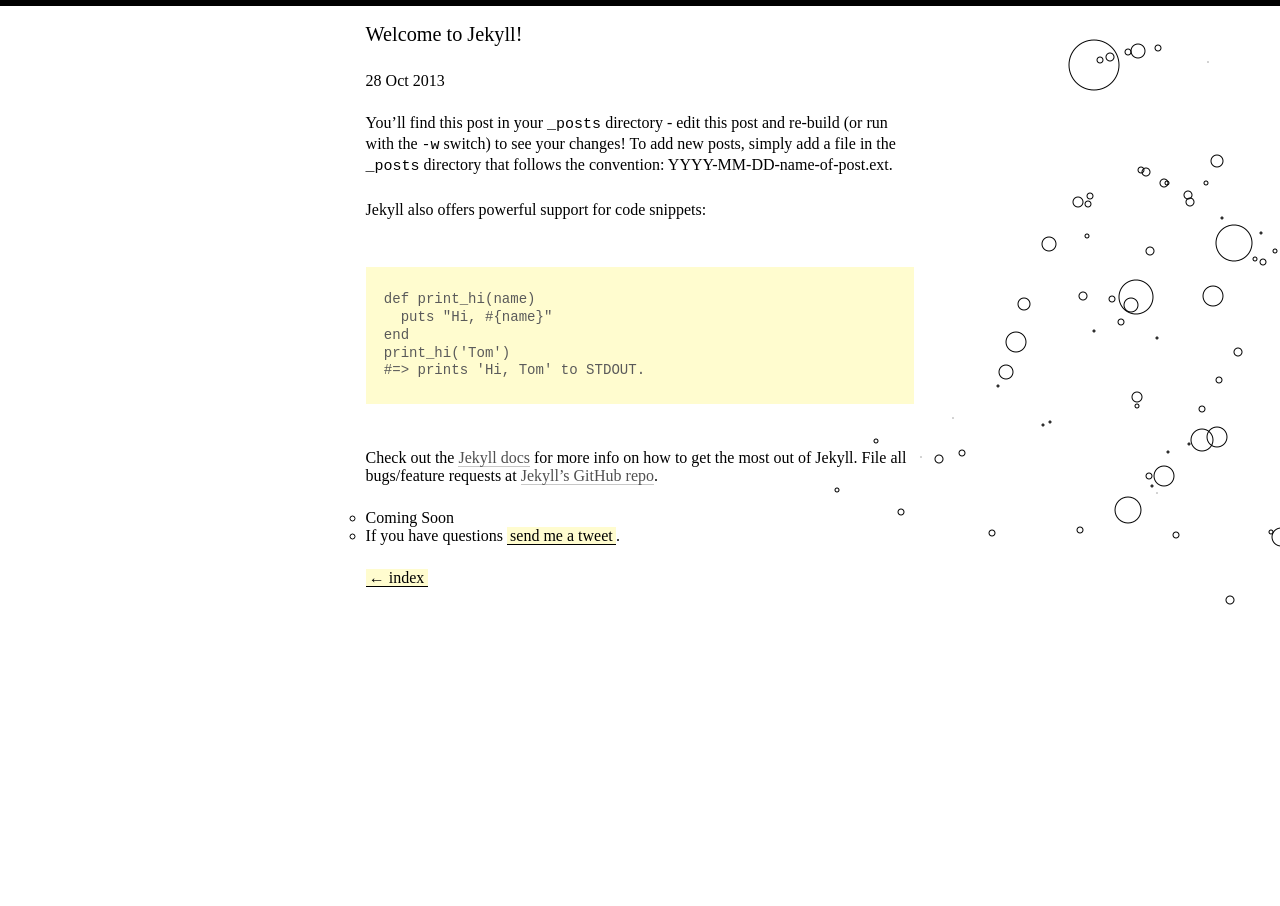
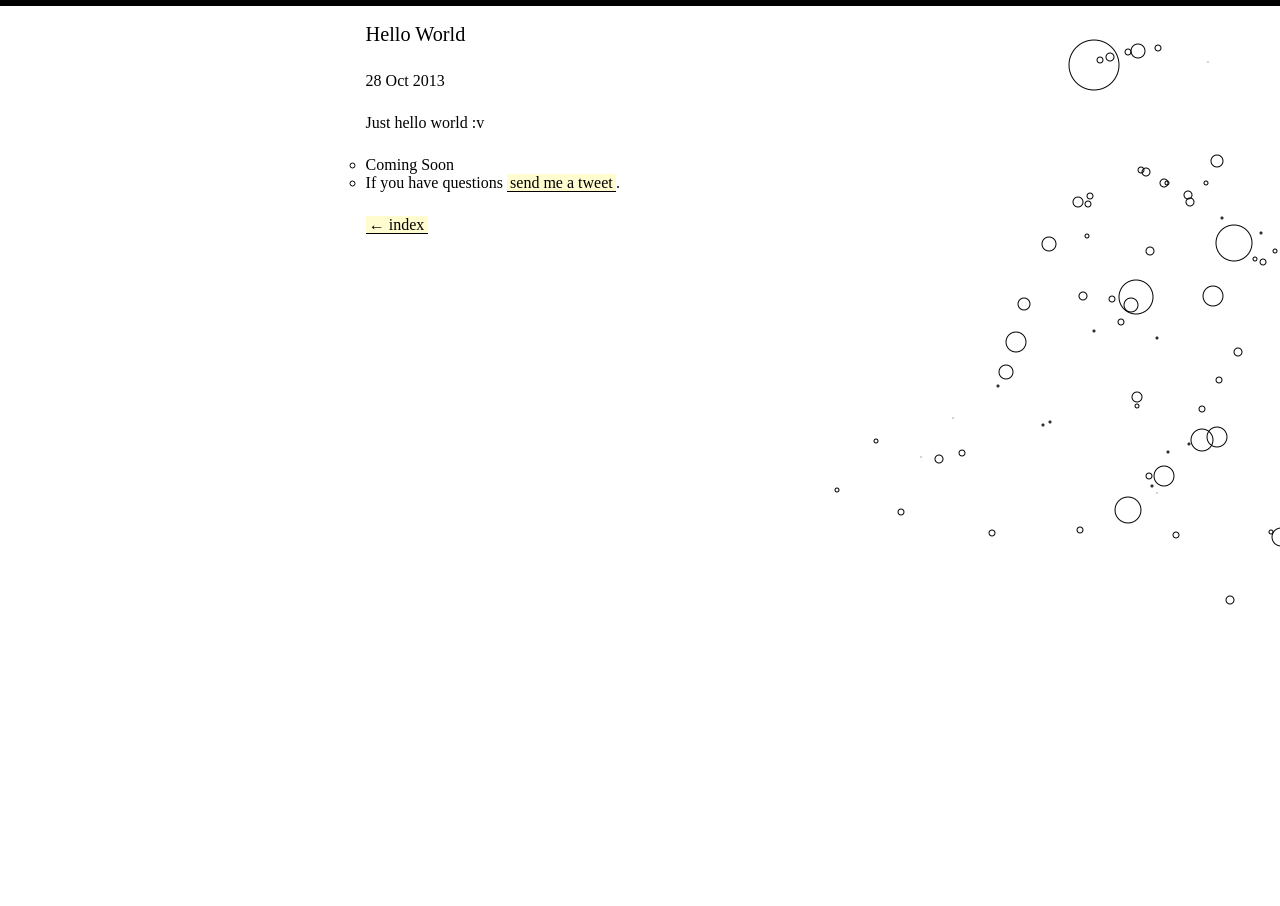
Before and after one commit to longfield21/longfield21.github.com, a Jekyll site: the page built from _posts/2013-10-28-welcome-to-jekyll.markdown, in a window 1280 px wide. Built offline with Jekyll 4.4.1, drawn with Linux system fonts in a browser that asks for light colours; some web fonts are replaced; Markdown is read by kramdown in place of the engine named in the settings.

Commit message:
Update 2013-10-28-welcome-to-jekyll.markdown

```diff
--- a/_posts/2013-10-28-welcome-to-jekyll.markdown
+++ b/_posts/2013-10-28-welcome-to-jekyll.markdown
@@ -1,24 +1,8 @@
 ---
 layout: post
-title:  "Welcome to Jekyll!"
+title:  "Hello World"
 date:   2013-10-28 08:15:50
-categories: jekyll update
+categories: About me
 ---
 
-You'll find this post in your `_posts` directory - edit this post and re-build (or run with the `-w` switch) to see your changes!
-To add new posts, simply add a file in the `_posts` directory that follows the convention: YYYY-MM-DD-name-of-post.ext.
-
-Jekyll also offers powerful support for code snippets:
-
-{% highlight ruby %}
-def print_hi(name)
-  puts "Hi, #{name}"
-end
-print_hi('Tom')
-#=> prints 'Hi, Tom' to STDOUT.
-{% endhighlight %}
-
-Check out the [Jekyll docs][jekyll] for more info on how to get the most out of Jekyll. File all bugs/feature requests at [Jekyll's GitHub repo][jekyll-gh].
-
-[jekyll-gh]: https://github.com/mojombo/jekyll
-[jekyll]:    http://jekyllrb.com
+Just hello world :v
```
